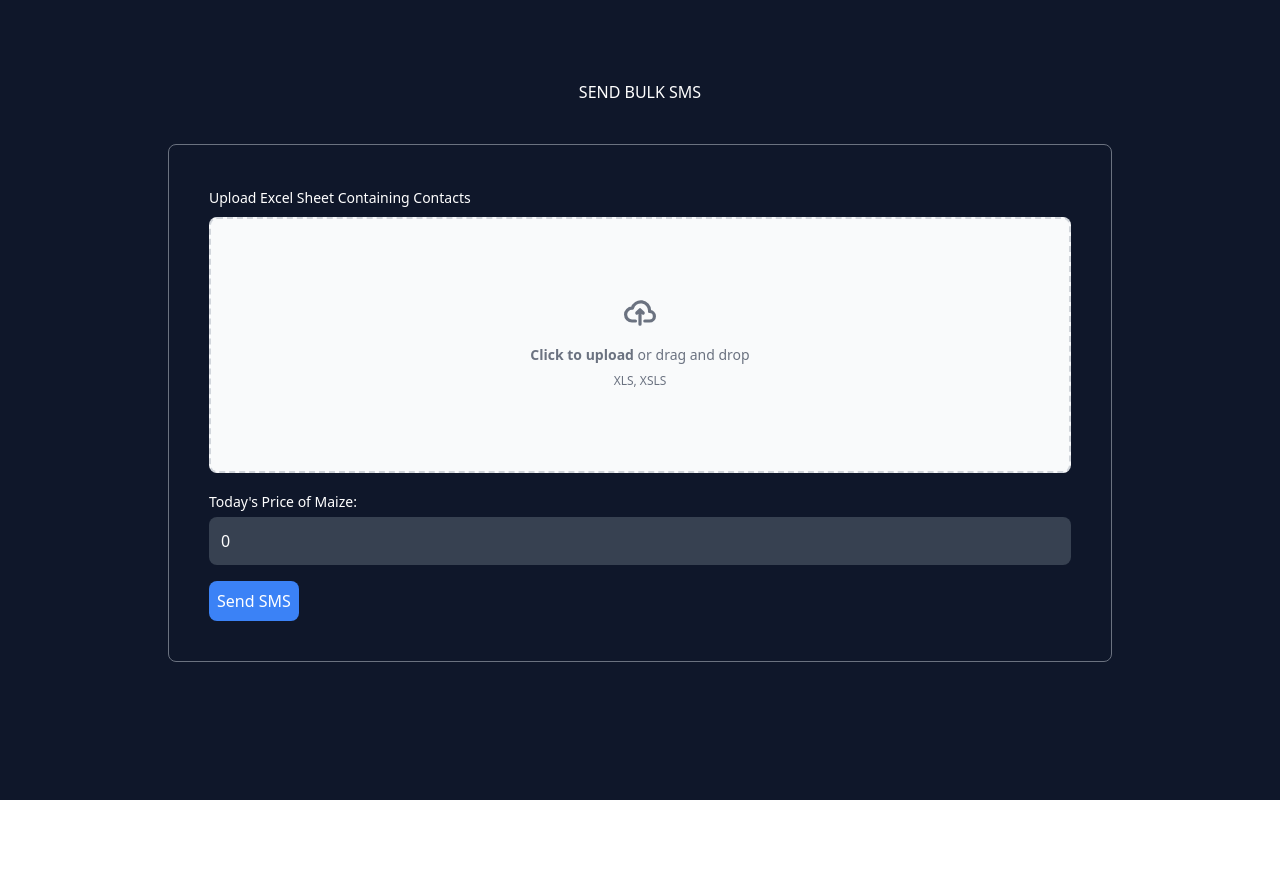
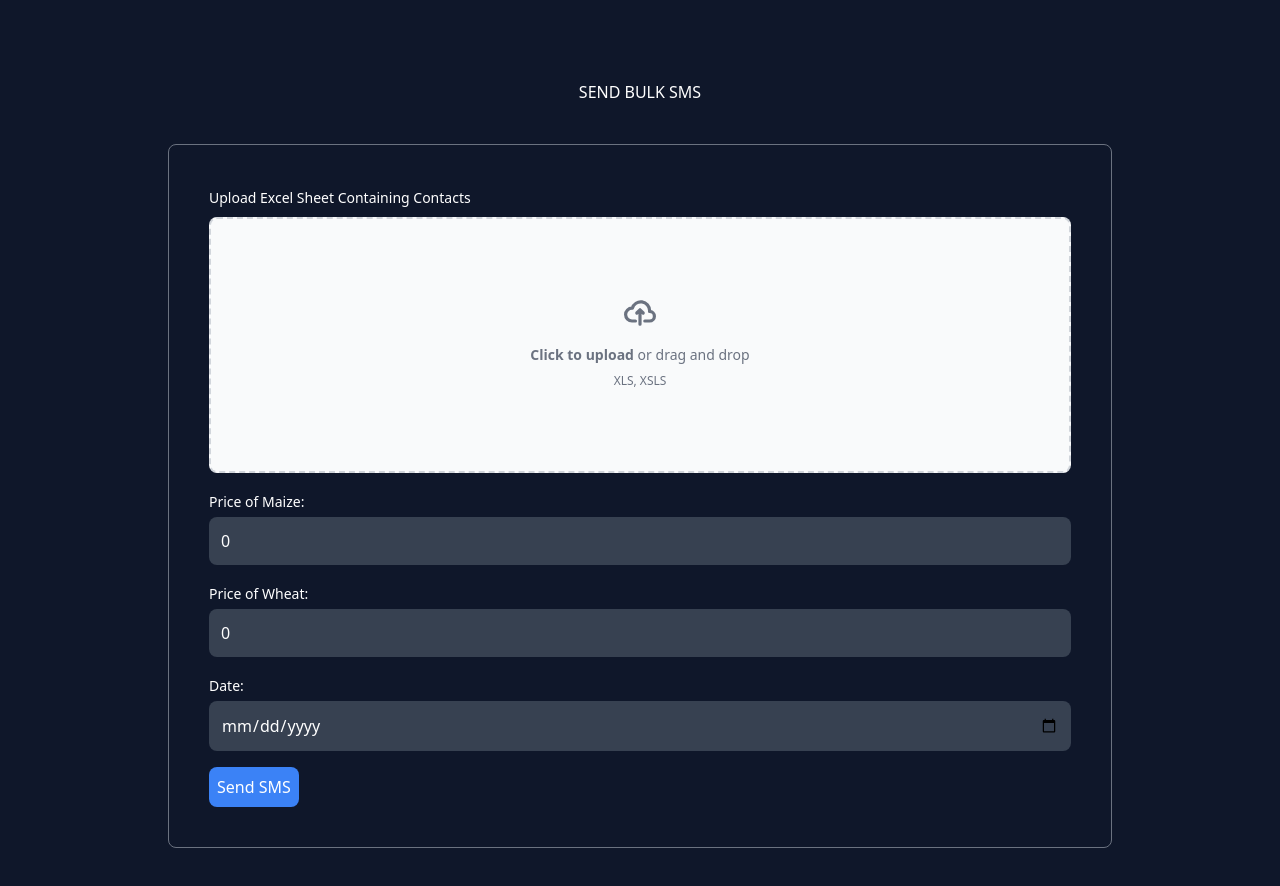
Before and after one commit to Benson306/sendsms, a React (Create React App) app: page / in a window 1280 px wide. Before the commit the page ends 800 px from the top, so only its background shows below. Built offline with nearby package versions, Linux system fonts and the light colour scheme.

Commit message:
Message Changed

```diff
--- a/src/Components/Dashboard.js
+++ b/src/Components/Dashboard.js
@@ -3,7 +3,9 @@ import React, { useState } from 'react'
 function Dashboard() {
 
     const [selectedFile, setSelectedFile] = useState(null);
-    const [amount, setAmount] = useState(0);
+    const [maizeAmount, setMaizeAmount] = useState(0);
+    const [wheatAmount, setWheatAmount] = useState(0);
+    const [date, setDate] = useState(null);
     const [loading, setLoading] = useState(false);
 
     const handleFileChange = (e) => {
@@ -30,15 +32,29 @@ function Dashboard() {
 
     const handleFormSubmit = async () => {
         setLoading(true);
-        if(amount < 1){
-            alert("Set Todays' Price of Maize");
+        if(maizeAmount < 1){
+            alert("Set Price of Maize");
             setLoading(false);
             return;
         }
 
+        if(wheatAmount < 1){
+          alert("Set Price of Wheat");
+          setLoading(false);
+          return;
+      }
+
+      if(date == null){
+        alert("Set The Date");
+        setLoading(false);
+        return;
+    }
+
         if (selectedFile) {
             const formData = new FormData();
-            formData.append('amount', amount);
+            formData.append('maize_amount', maizeAmount);
+            formData.append('wheat_amount', wheatAmount);
+            formData.append('date', date);
             formData.append('file', selectedFile);
 
             try {
@@ -57,7 +73,9 @@ function Dashboard() {
                 const successData = await response.json();
                 alert(successData.message);
                 setSelectedFile(null);
-                setAmount(0);
+                setMaizeAmount(0);
+                setWheatAmount(0);
+                setDate(null);
                 setLoading(false);
 
             } catch (error) {
@@ -107,9 +125,21 @@ function Dashboard() {
         </div>
 
             <div className='mt-4'>
-                <label className='text-center text-sm'>Today's Price of Maize:</label>
+                <label className='text-center text-sm'>Price of Maize:</label>
                 <br />
-                <input type='number' onChange={e => setAmount(e.target.value)} value={amount} className='p-3 rounded-lg bg-gray-700 w-full mt-1 text-white' />
+                <input type='number' onChange={e => setMaizeAmount(e.target.value)} value={maizeAmount} className='p-3 rounded-lg bg-gray-700 w-full mt-1 text-white' />
+            </div>
+
+            <div className='mt-4'>
+                <label className='text-center text-sm'>Price of Wheat:</label>
+                <br />
+                <input type='number' onChange={e => setWheatAmount(e.target.value)} value={wheatAmount} className='p-3 rounded-lg bg-gray-700 w-full mt-1 text-white' />
+            </div>
+
+            <div className='mt-4'>
+                <label className='text-center text-sm'>Date:</label>
+                <br />
+                <input type='date' onChange={e => setDate(e.target.value)} className='p-3 rounded-lg bg-gray-700 w-full mt-1 text-white' />
             </div>
 
             {
```
